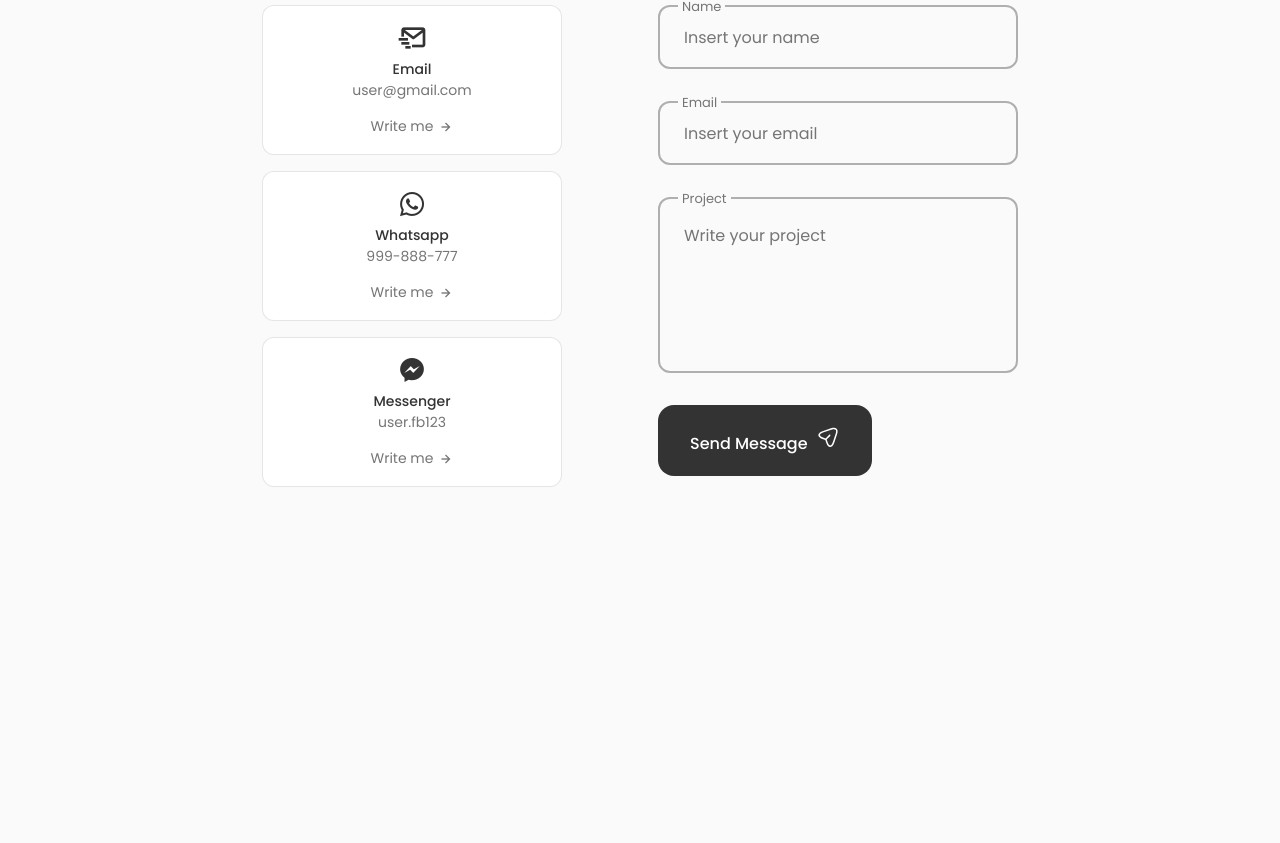
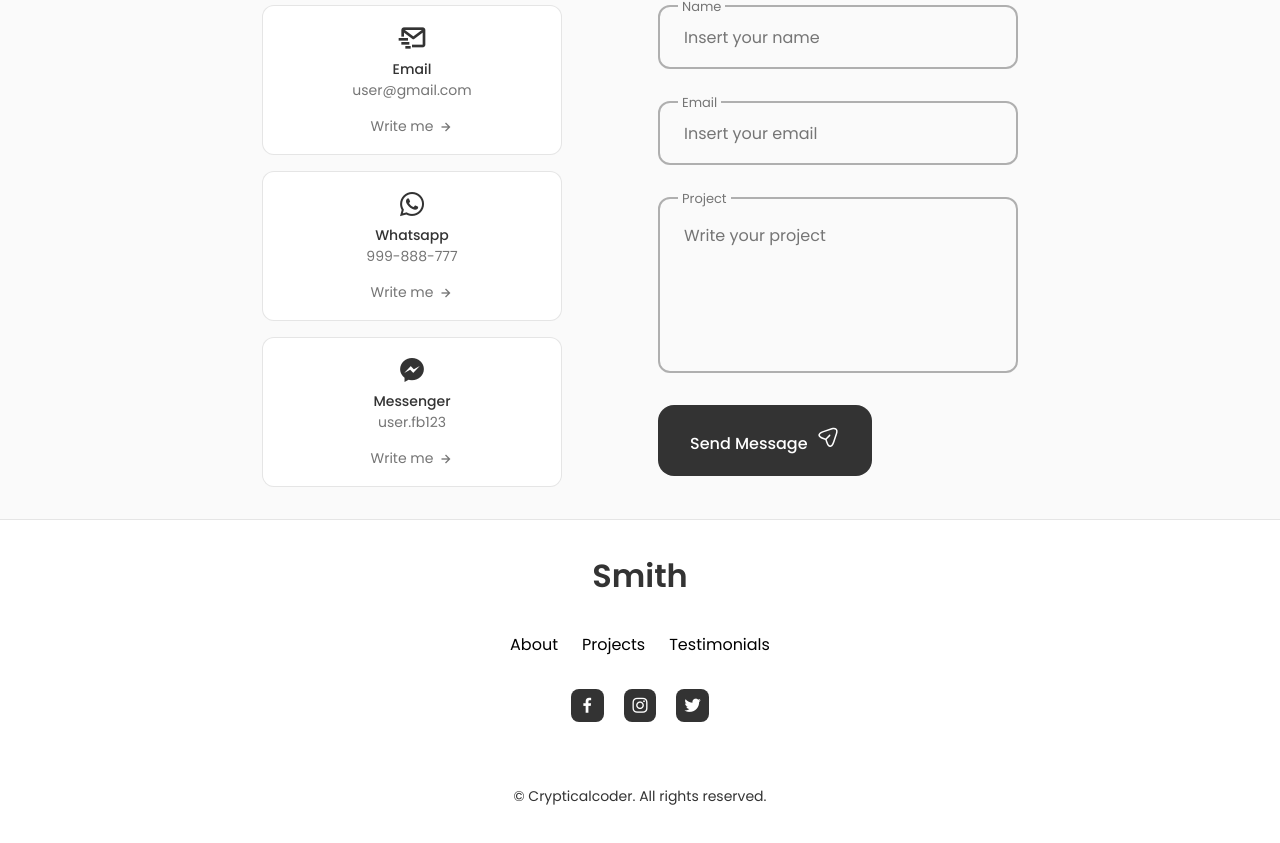
Before and after one commit to gustavo7-7-7/react-js-portfolio, a React (Create React App) app in the folder portfolio/: page / in a window 1280 px wide. Shown: the part 3841-4684 px from the top of the page. Before the commit the page ends 4360 px from the top, so only its background shows below. Built offline with nearby package versions, Linux system fonts and the light colour scheme.

Commit message:
feat footer

```diff
--- a/portfolio/src/App.js
+++ b/portfolio/src/App.js
@@ -8,7 +8,7 @@
 import Qualification from "./components/qualification/Qualification";
 import Testimonials from "./components/testimonials/Testimonials";
 import Contact from "./components/contact/Contact";
-
+import Footer from "./components/footer/Footer";
 
 const App = () => {
   return (
@@ -22,6 +22,7 @@
         <Qualification/>
         <Testimonials/>
         <Contact/>
+        <Footer/>
       </main>
     </>
   );
--- /dev/null
+++ b/portfolio/src/components/footer/Footer.jsx
@@ -0,0 +1,60 @@
+import React from "react";
+import "./footer.css";
+
+const Footer = () => {
+  return (
+    <footer className="footer">
+      <div className="footer__container container">
+        <h1 className="footer__title">Smith</h1>
+        <ul className="footer__list">
+          <li>
+            <a href="#about" className="footer__link">
+              About
+            </a>
+          </li>
+          <li>
+            <a href="#projects" className="footer__link">
+              Projects
+            </a>
+          </li>
+          <li>
+            <a href="#testimonials" className="footer__link">
+              Testimonials
+            </a>
+          </li>
+        </ul>
+
+        <div className="footer__social">
+          <a
+            href="https://www.facebook.com/"
+            className="footer__social-link"
+            target="_blank"
+          >
+            <i class="bx bxl-facebook"></i>
+          </a>
+
+          <a
+            href="https://www.instagram.com/"
+            className="footer__social-link"
+            target="_blank"
+          >
+            <i class="bx bxl-instagram"></i>
+          </a>
+          <a
+            href="https://twitter.com/"
+            className="footer__social-link"
+            target="_blank"
+          >
+            <i class="bx bxl-twitter"></i>
+          </a>
+        </div>
+
+        <span className="footer__copy">
+          &#169; Crypticalcoder. All rights reserved.
+        </span>
+      </div>
+    </footer>
+  );
+};
+
+export default Footer;
--- /dev/null
+++ b/portfolio/src/components/footer/footer.css
@@ -0,0 +1,73 @@
+.footer{
+  background-color: var(--container-color);
+  border-top: 1px solid rgba(0,0,0,0.1);
+}
+.footer__container {
+  padding: 2rem 0 6rem;
+}
+
+.footer__title,
+.footer__link {
+  color: var(--title-color);
+}
+
+.footer__title{
+  text-align: center;
+  margin-bottom: var(--mb-2);
+}
+
+.footer__link{
+  color: var(--title-color-dark);
+}
+
+.footer__list{
+  display: flex;
+  justify-content: center;
+  column-gap: 1.5rem;
+  margin-bottom: var(--mb-2);
+}
+.footer__social{
+  display: flex;
+  justify-content: center;
+  column-gap: 1.25rem;
+}
+
+.footer__social-link{
+  background-color: var(--title-color);
+  color:var(--container-color);
+  font-size: 1.25rem;
+  padding: 0.4rem;
+  border-radius: 0.5rem;
+  display:inline-flex
+}
+
+.footer__social-link:hover{
+  background-color: var(--title-color-dark);
+}
+
+.footer__copy{
+  display: block;
+  margin-top: 4rem;
+  color: var(--title-color);
+  text-align: center;
+  font-size: var(--small-font-size);
+}
+
+/*================ breakPoints=================*/
+/*for large devices */
+@media screen and (max-width: 992px) {
+  .footer__social-link{
+    padding: 0.25rem;
+    border-radius: 0.25rem;
+  }
+}
+/*for medium devices */
+@media screen and (max-width: 768px) {
+
+}
+@media screen and (max-width: 576px) {
+}
+/*for small devices */
+@media screen and (max-width: 350px) {
+
+}
```
